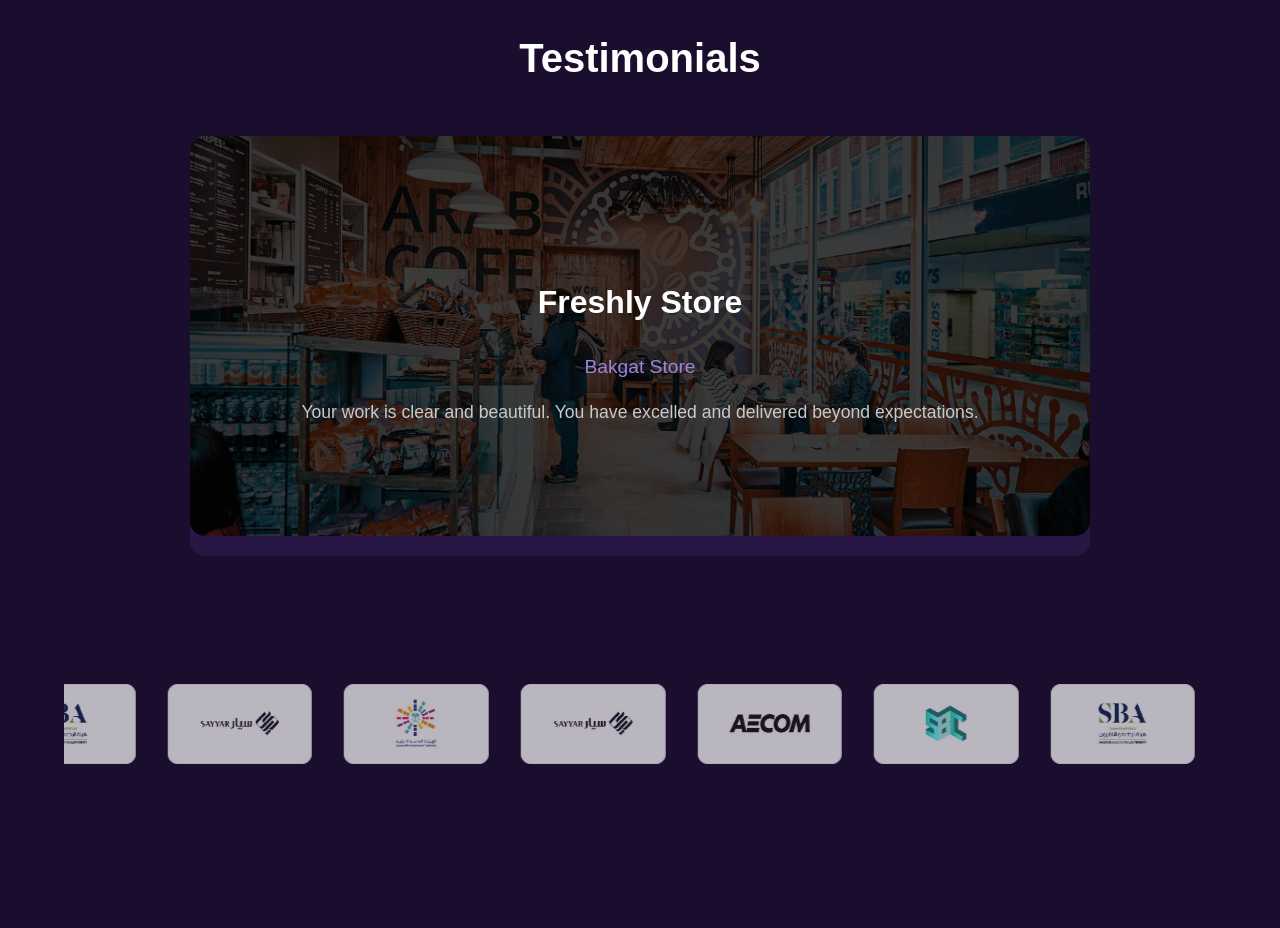
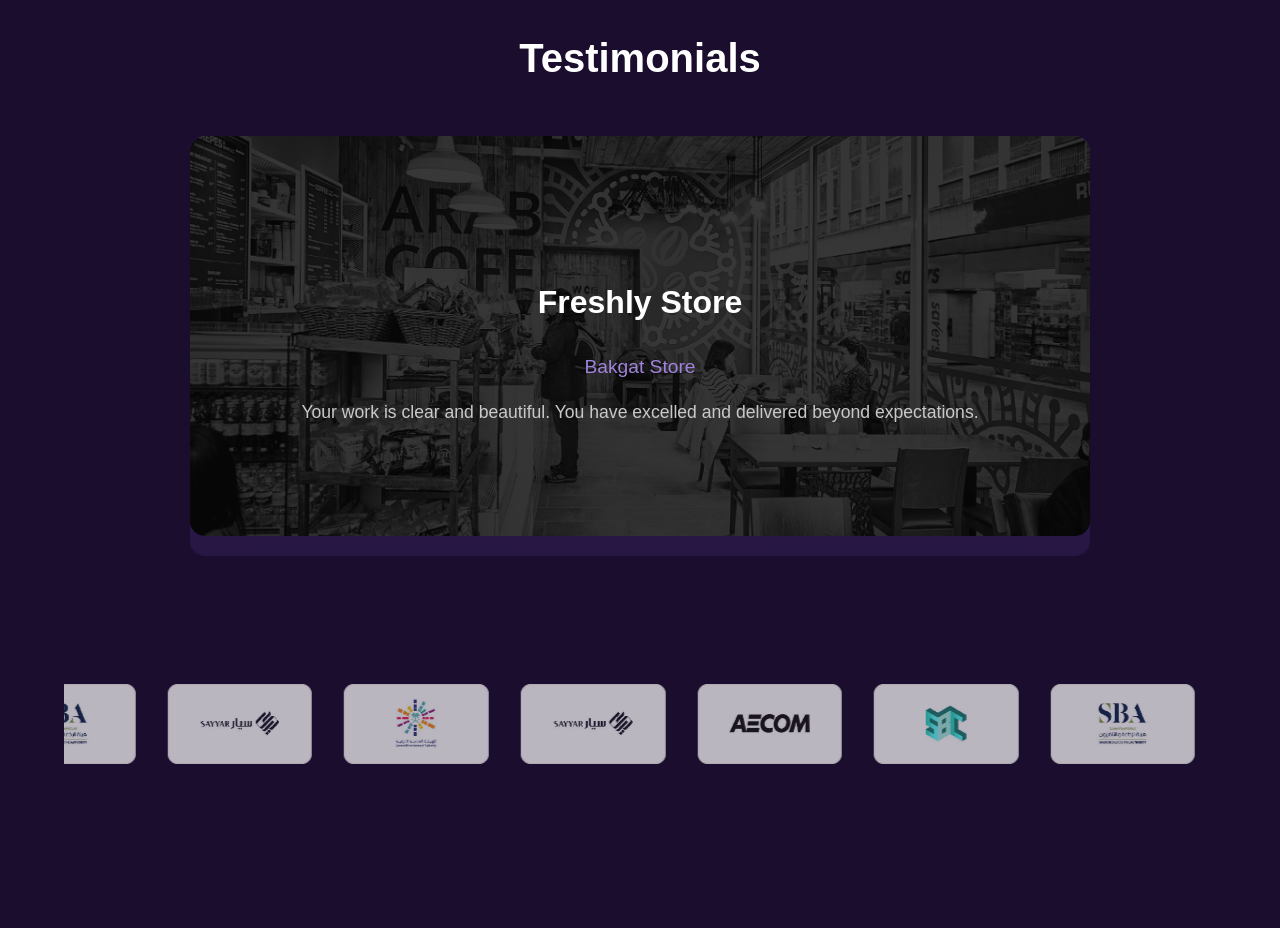
Before and after one commit to shamsabdulwhab/Juthoor, a React (Vite) app: page / in a window 1280 px wide. Shown: the part 1560-2488 px from the top of the page. Built offline with nearby package versions, Linux system fonts and the light colour scheme.

Commit message:
logo size

```diff
--- a/src/App.css
+++ b/src/App.css
@@ -23,7 +23,7 @@
 
 /* logoimg */
 .navbar-logo img {
-  height: 5rem;
+  height: 6.5em;
 
   opacity: 0.7;
 }
--- a/src/mock/mockData.ts
+++ b/src/mock/mockData.ts
@@ -49,7 +49,7 @@ export const servicesData = [
 export const testimonialsData = [
   {
     id: 1,
-    image: '/the.jpg',
+    image: '/testimonial1.jpg',
     title: 'Freshly Store',
     description: ' Your work is clear and beautiful. You have excelled and delivered beyond expectations.',
     company: 'Bakgat Store'
```
Also changed, not shown: public/testimonial1.jpg (added).
